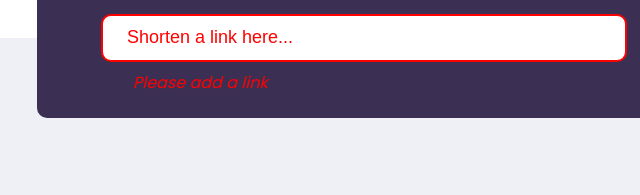
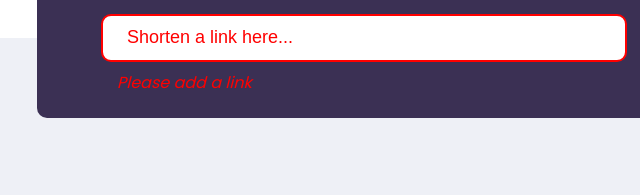
Before and after one commit to 5amonis7/url-shortener, a plain HTML site: page index.html in a window 1280 px wide. Both pictures are taken after a click on the button "Shorten it!". Shown: the part 510-705 px from the top of the page, 187-827 px from the left. Drawn offline with Linux system fonts and the light colour scheme.

Commit message:
minor changes

```diff
--- a/script/script.js
+++ b/script/script.js
@@ -25,7 +25,10 @@ hamburger.addEventListener("click", () => {
 // Retrieve Shorten Link
 activateShorten.addEventListener("click", () => {
 
-    if (longLink.value === '') {
+
+    console.log(isUrlValid(longLink.value));
+
+    if (longLink.value === '' || isUrlValid(longLink.value) === false) {
         longLink.style.border = "2px solid red"
         longLink.classList.add('empty')
         invalid.style.display = 'block'
@@ -64,6 +67,14 @@ activateShorten.addEventListener("click", () => {
 
 })
 
+function isUrlValid(userInput) {
+    var res = userInput.match(/(http(s)?:\/\/.)?(www\.)?[-a-zA-Z0-9@:%._\+~#=]{2,256}\.[a-z]{2,6}\b([-a-zA-Z0-9@:%_\+.~#?&//=]*)/g);
+    if (res == null)
+        return false;
+    else
+        return true;
+}
+
 function copied(object) {
     const value = document.querySelector(`#value${object}`);
     let copyText = value.innerText;
--- a/styles/responsive.css
+++ b/styles/responsive.css
@@ -21,7 +21,7 @@
     }
 
     #invalid {
-        left: 6rem;
+        left: 5rem;
     }
 }
 
```
